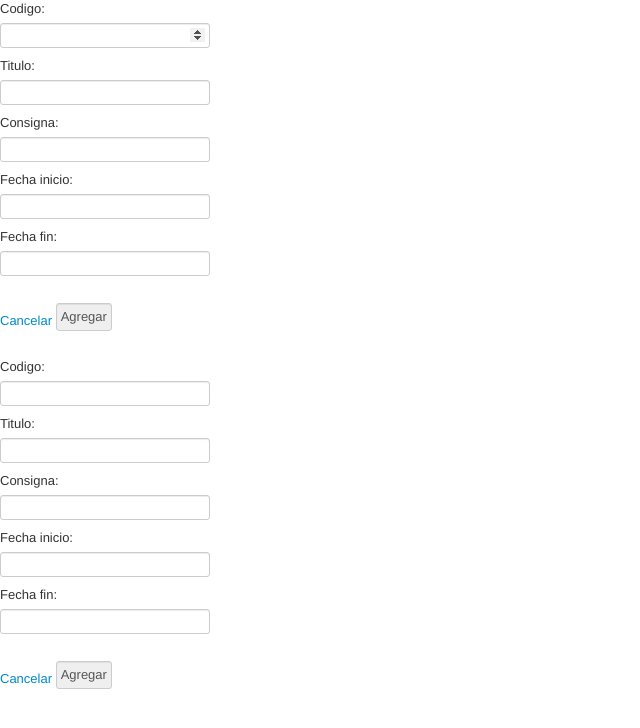
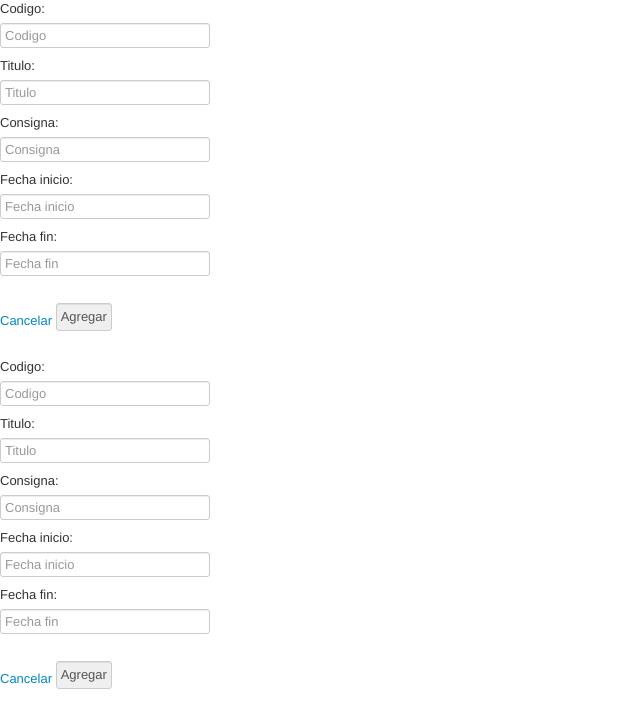
Before and after one commit to fcoloccini/facultad, a Django app: template templates/tps/forms.html in a window 1280 px wide. Shown: the top 728 px of the page, without its empty margins (0-640 px from the left). Run offline with Django 3.2, Linux system fonts and the light colour scheme; the template is opened without the code that fills it: values that come from a table or form of the project are taken from there, others are empty; parts of the project's set-up code (start-up, migrations or seed data) failed here and were passed over; some libraries are stand-ins or nearby versions.

Commit message:
trabajo inicial para asignar TP

```diff
--- a/local_apps/tps/models.py
+++ b/local_apps/tps/models.py
@@ -1,6 +1,5 @@
 from django.db import models
 from django import forms
-
 # Create your models here.
 
 class TrabajoPractico (models.Model):
@@ -38,11 +37,13 @@ class Alumno (Usuario):
     tpsValidados = models.ManyToManyField(TrabajoPractico, blank=True, related_name='tpsValidados')
 
 class TPForm (forms.Form):
-    codigo = forms.IntegerField()
-    titulo = forms.CharField(max_length=300)
-    consigna = forms.CharField()
-    fechaInicio = forms.DateField(label="Fecha inicio")
-    fechaFin = forms.DateField(required=False, label="Fecha fin")
+    codigo = forms.IntegerField(help_text="Este es el codigo unico del trabajo practico", widget=forms.TextInput({ "placeholder": "Codigo"}))
+    titulo = forms.CharField(max_length=300, widget=forms.TextInput({ "placeholder": "Titulo"}))
+    consigna = forms.CharField(widget=forms.TextInput({ "placeholder": "Consigna"}))
+    fechaInicio = forms.DateField(help_text="Fecha a partir de la cual el TP podra ser asignado",
+                                  label="Fecha inicio",
+                                  widget=forms.TextInput({ "placeholder": "Fecha inicio"}))
+    fechaFin = forms.DateField(required=False, label="Fecha fin", widget=forms.TextInput({ "placeholder": "Fecha fin"}))
 
 class AlumnoForm (forms.Form):
     nroLegajo = forms.CharField(required=True, label = "Nro Legajo",max_length=10, widget=forms.TextInput({ "placeholder": "Nro de Legajo"}))
--- a/local_apps/tps/static/css/estilos.css
+++ b/local_apps/tps/static/css/estilos.css
@@ -85,6 +85,14 @@ input:focus
 	padding: 1em;
 	width: 70%;
 }
+.helptext
+{
+	display: none;
+}
+span:hover .helptext
+{
+	display: block;
+}
 .naranja
 {
 	color: orange;
--- a/local_apps/tps/urls.py
+++ b/local_apps/tps/urls.py
@@ -4,7 +4,7 @@ urlpatterns = patterns ('',
     url(r'^tps/$', 'local_apps.tps.views.index'),
     url(r'^tps/(?P<legajo_id>\d+)', 'local_apps.tps.views.trabajosPracticos'),
     url(r'^tps/error', 'local_apps.tps.views.error'),
-    url(r'^tps/nuevoTP', 'local_apps.tps.views.nuevoTP'),
+    url(r'^tps/asignarTP/(?P<legajo_id>\d+)', 'local_apps.tps.views.asignarTP'),
     url(r'^tps/agregarTP', 'local_apps.tps.views.agregarTP'),
     url(r'^tps/agregarAlumno', 'local_apps.tps.views.agregarAlumno'),
 )
--- a/local_apps/tps/views.py
+++ b/local_apps/tps/views.py
@@ -28,10 +28,12 @@ def trabajosPracticos(request, legajo_id):
         raise Http404
     return render_to_response('tps/trabajosPracticos.html',
                               {'alumno': alumno})
+def asignarTP(request, legajo_id):
+    return HttpResponseRedirect('../')
 
 def agregarTP(request):
     if request.method == 'POST':
-        form = TPForm(request.POST)
+        form = TPForm(request.POST, auto_id=False)
         if form.is_valid():
             tp = TrabajoPractico()
             tp.codigo = form.cleaned_data['codigo']
@@ -49,7 +51,7 @@ def agregarTP(request):
 
 def agregarAlumno(request):
     if request.method == 'POST':
-        form = AlumnoForm(request.POST)
+        form = AlumnoForm(request.POST, auto_id=False)
         if form.is_valid():
             alumno = Alumno()
             alumno.nroLegajo = form.cleaned_data['nroLegajo']
```
Also changed, not shown: templates/tps/trabajosPracticos.html (+8 -3 lines).
